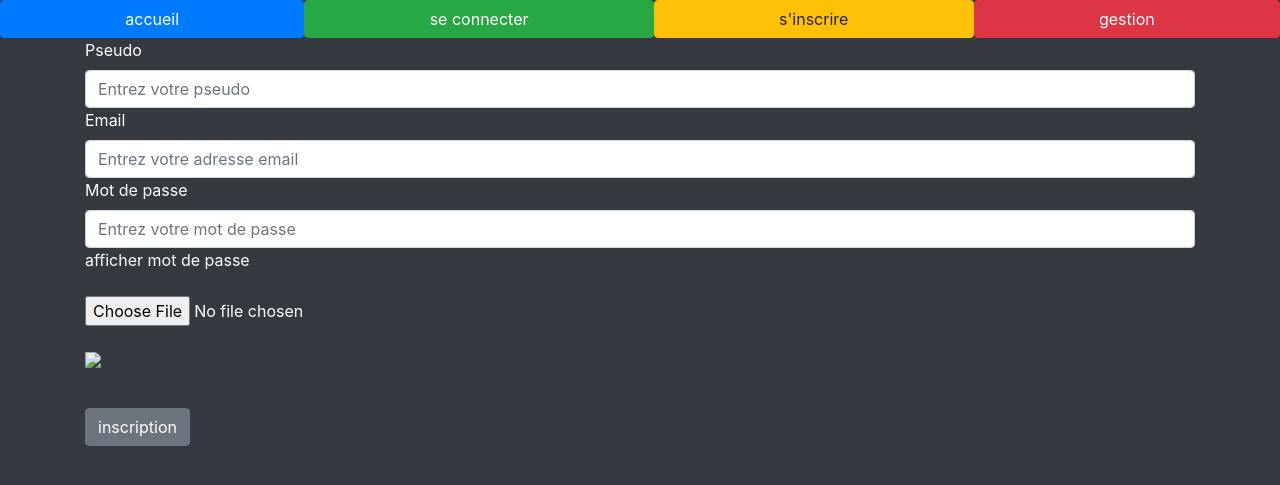
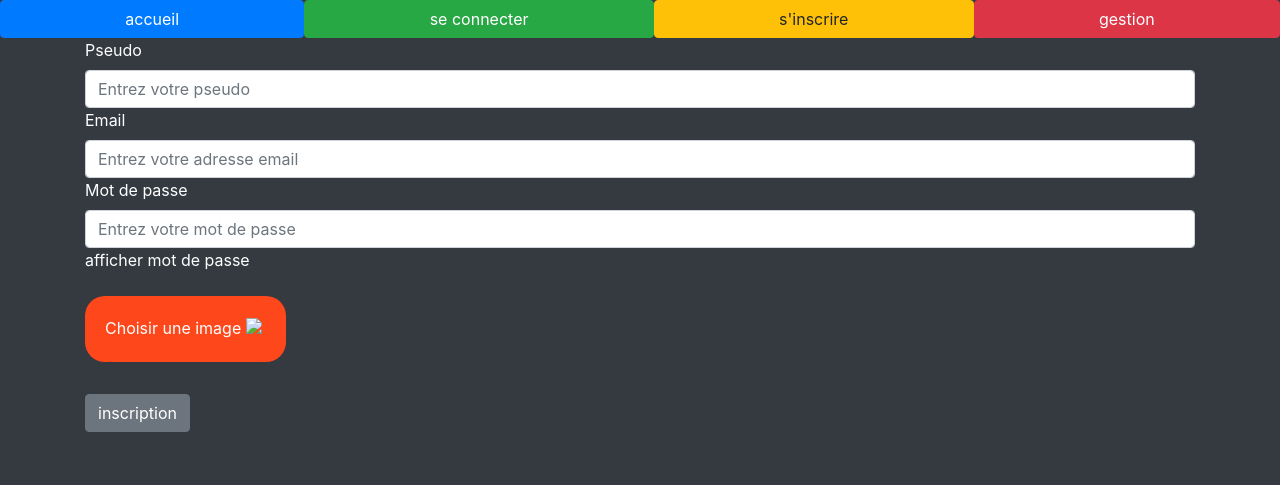
Before and after one commit to CBo9/miniprojet, a PHP site: page /view/inscription.php in a window 1280 px wide. Shown: the top 485 px of the page. Run offline with PHP 8.4, Linux system fonts and the light colour scheme.

Commit message:
improved preview when uploading an image

```diff
--- a/controller/controller.php
+++ b/controller/controller.php
@@ -49,7 +49,7 @@ class Controller{
         $membre = new Membre($_POST);
         $membre->setId($id);
         $image = $gestion->getMembreImage($id);
-        if (isset($_FILES['image']) AND $__FILES['image']['error'] == 0)  {
+        if (isset($_FILES['image']) AND $_FILES['image']['error'] == 0)  {
             if ($_FILES['image']['size'] <= 1000000) {
 
                     if($image != 'default.jpg'){
--- a/public/css/style.css
+++ b/public/css/style.css
@@ -1,4 +1,7 @@
-#visible:hover{
+html,body{
+	scrollbar-width:none;
+}
+#visible:hover,.btn{
     cursor: pointer;
 }
 
@@ -13,4 +16,30 @@ body,html{
 
 .disparait{
 	display:none;
-	}
+}
+
+.buttonFile{
+	background-color: #FF471C;
+	border-radius:20px;
+	padding:20px;
+	position :relative;
+	z-index:1;
+	cursor:pointer;
+}
+
+.buttonFile::after{
+	content:"";
+	position: absolute;
+	top: 0;
+	left: 0;
+	right:0;
+	bottom:0;
+	opacity:0;
+	z-index: -1;
+	border-radius:20px;
+	background-color: #D93D19;
+}
+
+.buttonFile:hover::after{
+	opacity:1;
+}
--- a/public/js/script.js
+++ b/public/js/script.js
@@ -22,7 +22,7 @@ function modif(id){
   pseudoTab.innerHTML = "<input required type='text' name='pseudo' value='" + pseudo +"'>";
   emailTab.innerHTML = "<input required type='text' name='email' value='" + email +"'>";
   passwordTab.innerHTML = "<input required type='text' name='password' value='" + password +"'>";
-  imageTab.innerHTML = "<input oninput='disparition()' onchange='readURL(this)' id='imgInp' type='file' name='image'><label for='imgInp'><img id='preview' src='#' alt=' ' /></label>";
+  imageTab.innerHTML = "<input  onchange='readURL(this)' id='imgInp' type='file' name='image' hidden><label for='imgInp' class='buttonFile'>Choisir une image <img id='preview' src='"+image+"' alt=' ' /></label>";
   document.getElementById('imgInp').removeAttribute("required");
 
   document.getElementById('bouton'+id).innerHTML = "<input type='submit' class='btn btn-success' value='modifier'>";
@@ -63,14 +63,6 @@ function showPassword(id) {
     y.innerHTML = "afficher mot de passe";
   }
 }
-
-function disparition(){
-    let element = document.getElementById('imgInp');
-    element.classList.add("disparait");
-    element.removeEventListener("input",disparition);
-  }
-
-
 function readURL(input) {
     if (input.files && input.files[0]) {
       var reader = new FileReader();
--- a/view/inscription.php
+++ b/view/inscription.php
@@ -13,10 +13,9 @@ ob_start();
         <label for="password">Mot de passe</label>
         <input type="password" name="password" id="password" class="form-control" placeholder="Entrez votre mot de passe">
         <span onclick="showPassword('password')" id="visible">afficher mot de passe</span>
+        <input type="file" name="image" id="imgInp" accept=".gif,.png,.jpg" hidden>
         <br><br>
-        <input type="file" name="image" oninput="disparition()" id="imgInp" accept=".gif,.png,.jpg">
-        <br><br>
-        <label for="imgInp"><img id="preview" src="#" alt=" " /></label>
+        <label for="imgInp" class="buttonFile">Choisir une image <img id="preview" src="#" alt=" " /></label>
         <br><br>
         <input type="submit" name="inscription" value="inscription" class="btn btn-secondary">
         </div>
```
